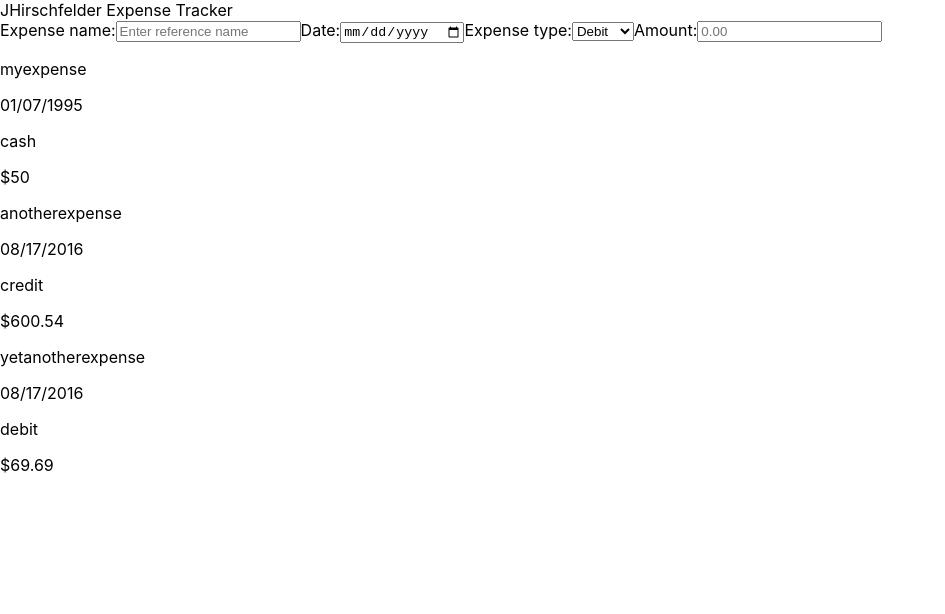
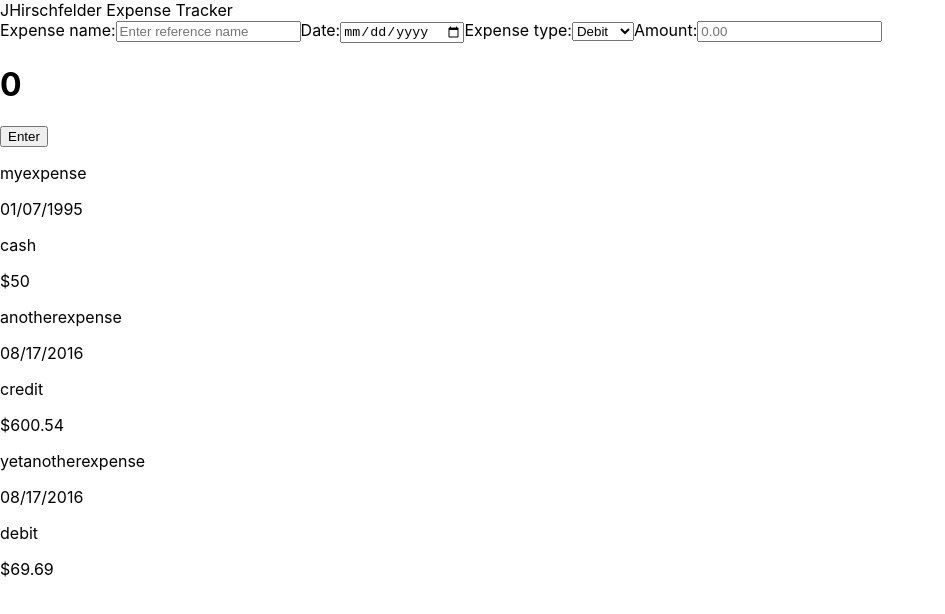
Before and after one commit to JHirschfelder/Expense-tracker-app, a React (Create React App) app: page / in a window 1280 px wide. Shown: the top 614 px of the page, without its empty margins (0-945 px from the left). Built offline with nearby package versions, Linux system fonts and the light colour scheme.

Commit message:
added CreateNewItem, minor edits

```diff
--- a/src/App.js
+++ b/src/App.js
@@ -4,6 +4,7 @@
 //import Header from "./Header"
 import DataEntry from "./DataEntry"
 import DataTable from "./DataTable"
+import CreateNewItem from "./CreateNewItem"
 
 
 class App extends React.Component {
@@ -14,6 +15,7 @@
       <div>
         <div>JHirschfelder Expense Tracker</div>
         <DataEntry />
+        <CreateNewItem />
         <DataTable />
       </div>
     )
--- /dev/null
+++ b/src/CreateNewItem.js
@@ -0,0 +1,30 @@
+import React from "react"
+
+class CreateNewItem extends React.Component {
+  constructor () {
+    super()
+    this.state = {
+        count: 0
+    }
+    this.handleClick = this.handleClick.bind(this)
+  }
+
+  handleClick() {
+    this.setState((prevState) => {
+      return{
+        count: prevState.count + 1
+      }
+    })
+  }
+
+  render() {
+    return (
+      <div>
+        <h1>{this.state.count}</h1>
+        <button onClick={this.handleClick}>Enter</button>
+      </div>
+    )
+  }
+}
+
+export default CreateNewItem
```
Also changed, not shown: src/DataEntry.js (+0 -9 lines), src/DataTable.js (line endings or trailing spaces), src/ExpenseLine.js (line endings or trailing spaces).
